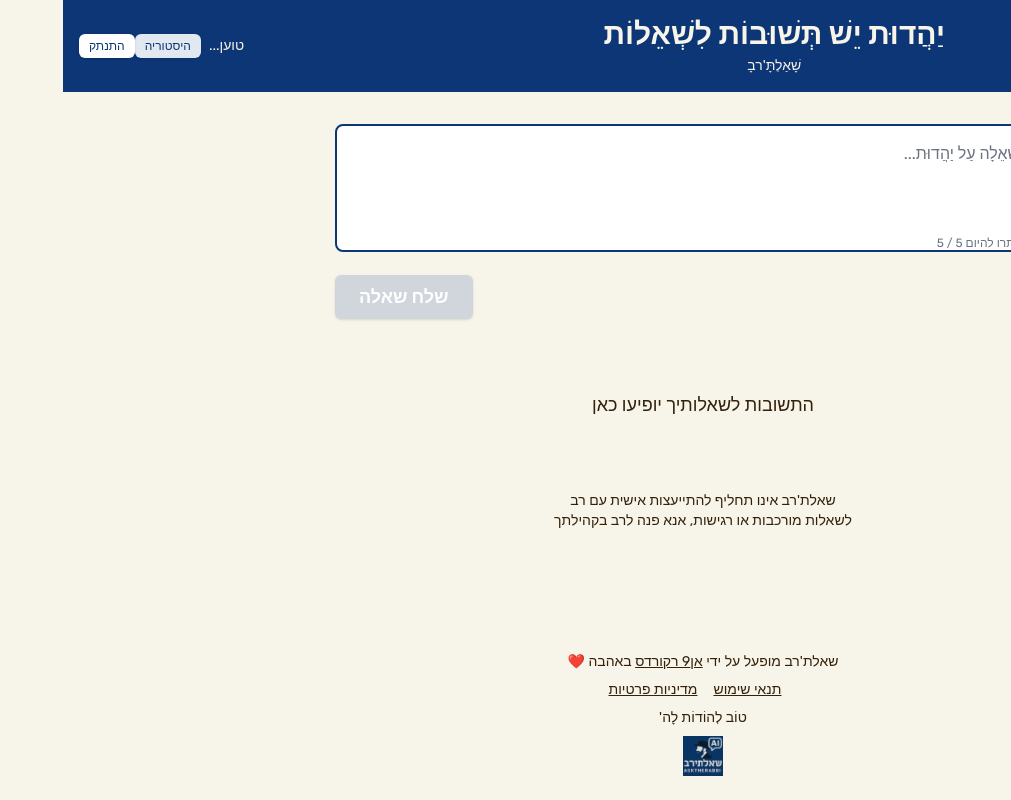
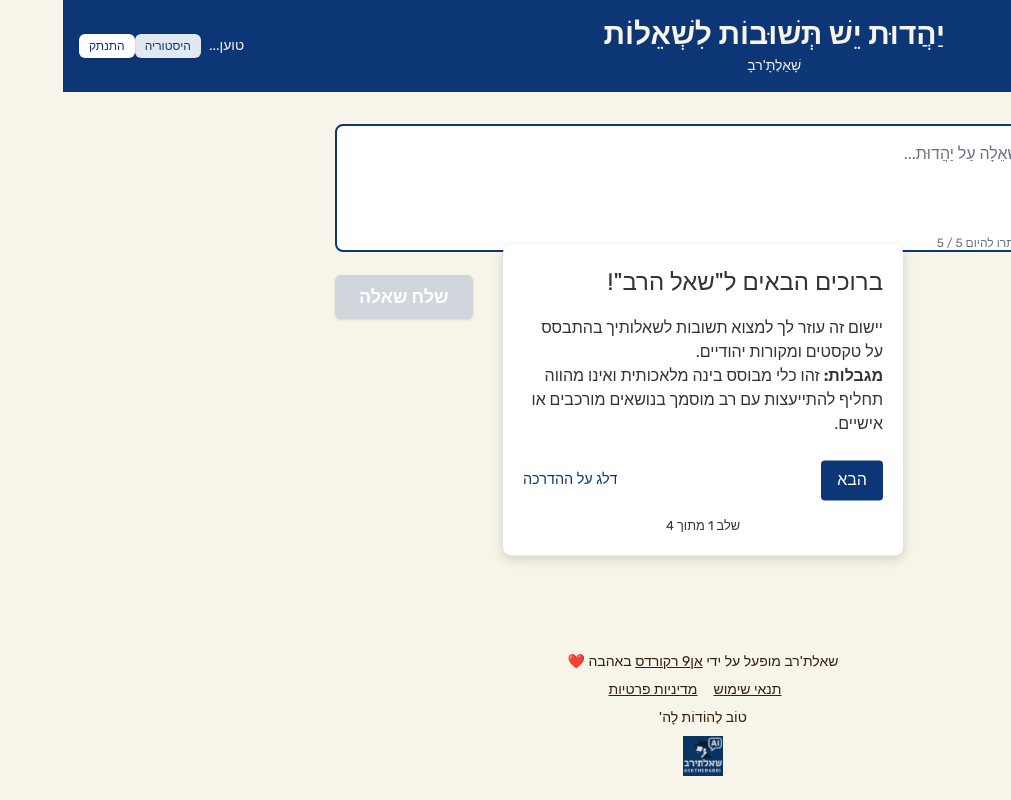
Before and after one commit to n9subs/AskARabbi, a Next.js app in the folder askarabbi/: page / in a window 1280 px wide. Shown: the whole page, without its empty margins (269-1280 px from the left). Built offline with nearby package versions, Linux system fonts and the light colour scheme; no server answers; sample sign-in values are in the browser's storage.

Commit message:
v0.0.0.9.9.5 - demo walkthrough

```diff
--- /dev/null
+++ b/askarabbi/src/app/components/Onboarding/OnboardingTour.tsx
@@ -0,0 +1,202 @@
+"use client";
+
+import React, { useState, useEffect } from 'react';
+
+interface OnboardingStep {
+  id: string;
+  title: string;
+  content: React.ReactNode;
+  targetElement?: string; // Optional query selector for highlighting
+}
+
+interface OnboardingTourProps {
+  onComplete: () => void;
+}
+
+const OnboardingTour: React.FC<OnboardingTourProps> = ({ onComplete }) => {
+  const [currentStepIndex, setCurrentStepIndex] = useState(0);
+  const [showTour, setShowTour] = useState(false);
+
+  // TODO: Replace with actual onboarding steps
+  const steps: OnboardingStep[] = [
+    {
+      id: 'welcome',
+      title: 'ברוכים הבאים ל"שאל הרב"!',
+      content: (
+        <>
+          <p style={{ textAlign: 'right' }}>יישום זה עוזר לך למצוא תשובות לשאלותיך בהתבסס על טקסטים ומקורות יהודיים.</p>
+          <p style={{ textAlign: 'right' }}><strong>מגבלות:</strong> זהו כלי מבוסס בינה מלאכותית ואינו מהווה תחליף להתייעצות עם רב מוסמך בנושאים מורכבים או אישיים.</p>
+        </>
+      ),
+    },
+    {
+      id: 'ask_question',
+      title: 'כיצד לשאול שאלה',
+      content: (
+        <>
+          <p style={{ textAlign: 'right' }}>פשוט הקלד את שאלתך בשדה הקלט הראשי ולחץ Enter או על כפתור "שאל".</p>
+          <p style={{ textAlign: 'right' }}><strong>דוגמאות לשאלות טובות:</strong></p>
+          <ul style={{ textAlign: 'right', listStylePosition: 'inside' }}>
+            <li>מהם דיני שמירת שבת?</li>
+            <li>תוכל להסביר את המושג תיקון עולם?</li>
+            <li>מה אומרת היהדות על צדקה?</li>
+          </ul>
+        </>
+      ),
+      targetElement: '#question-input', // Example: Assumes an input with id="question-input"
+    },
+    {
+        id: 'view_answer',
+        title: 'צפייה בתשובה',
+        content: <p style={{ textAlign: 'right' }}>{`התשובה תוצג כאן, לעיתים קרובות עם מקורות מהתנך, תלמוד וטקסטים רלוונטיים אחרים.`}</p>,
+        targetElement: '#answer-display-area', // Example: Assumes an element with id="answer-display-area"
+    },
+    {
+        id: 'history',
+        title: 'היסטוריית שאלות',
+        content: <p style={{ textAlign: 'right' }}>תוכל לצפות בשאלות ובתשובות הקודמות שלך בדף ההיסטוריה.</p>,
+        targetElement: '#history-button-placeholder', // Placeholder ID, to be added to actual button
+    }
+  ];
+
+  useEffect(() => {
+    // Check if the user has completed the tour before
+    const hasCompletedTour = localStorage.getItem('hasCompletedOnboardingTour');
+    if (!hasCompletedTour) {
+      setShowTour(true);
+    } else {
+      onComplete(); // If already completed, call onComplete immediately
+    }
+  }, [onComplete]);
+
+  const handleNext = () => {
+    if (currentStepIndex < steps.length - 1) {
+      setCurrentStepIndex(currentStepIndex + 1);
+    } else {
+      handleComplete();
+    }
+  };
+
+  const handlePrevious = () => {
+    if (currentStepIndex > 0) {
+      setCurrentStepIndex(currentStepIndex - 1);
+    }
+  };
+
+  const handleSkip = () => {
+    handleComplete();
+  };
+
+  const handleComplete = () => {
+    localStorage.setItem('hasCompletedOnboardingTour', 'true');
+    setShowTour(false);
+    onComplete();
+  };
+
+  // Moved useEffect for highlighting before the early return
+  // And ensure currentStep and targetElement are checked inside
+  useEffect(() => {
+    let highlightedElement: HTMLElement | null = null;
+    // Ensure we only run this if the tour is active and the step is valid
+    if (showTour && currentStepIndex < steps.length) {
+      const step = steps[currentStepIndex];
+      if (step && step.targetElement) {
+        try {
+          highlightedElement = document.querySelector(step.targetElement);
+          if (highlightedElement) {
+            // Define highlightStyle here or ensure it's in scope and correctly defined based on the step
+            const highlightStyleObj = {
+                outline: '3px solid #007bff',
+                boxShadow: '0 0 0 9999px rgba(0,0,0,0.5)',
+                position: 'relative',
+                zIndex: 1001,
+            };
+            highlightedElement.style.outline = highlightStyleObj.outline;
+            highlightedElement.style.boxShadow = highlightStyleObj.boxShadow;
+            highlightedElement.style.position = highlightStyleObj.position;
+            highlightedElement.style.zIndex = highlightStyleObj.zIndex.toString();
+            highlightedElement.scrollIntoView({ behavior: 'smooth', block: 'center' });
+          }
+        } catch {
+          console.warn("Onboarding tour: Could not find target element for selector:", step.targetElement);
+        }
+      }
+    }
+    return () => {
+      if (highlightedElement) {
+        highlightedElement.style.outline = '';
+        highlightedElement.style.boxShadow = '';
+        highlightedElement.style.position = '';
+        highlightedElement.style.zIndex = '';
+      }
+    };
+  }, [showTour, currentStepIndex, steps]); // Dependencies updated
+
+  if (!showTour || currentStepIndex >= steps.length) {
+    return null;
+  }
+
+  const currentStep = steps[currentStepIndex];
+
+  // Basic styling for the tour popover - you'll want to enhance this
+  const popoverStyle: React.CSSProperties = {
+    position: 'fixed',
+    top: '50%',
+    left: '50%',
+    transform: 'translate(-50%, -50%)',
+    backgroundColor: 'var(--background-card, white)', // Use CSS variable or default
+    color: 'var(--foreground-card, #333)', // Use CSS variable or default
+    padding: '20px',
+    borderRadius: '8px',
+    boxShadow: '0 4px 12px rgba(0, 0, 0, 0.15)',
+    zIndex: 1000,
+    maxWidth: '90vw', // Make it responsive, max 90% of viewport width
+    width: '400px', // Max width for larger screens
+    textAlign: 'right', // Default to right for Hebrew
+  };
+
+  return (
+    <div style={popoverStyle}>
+      <h2 style={{ marginTop: 0, marginBottom: '16px', fontSize: '1.5rem' }}>{currentStep.title}</h2>
+      <div style={{ marginBottom: '24px', fontSize: '1rem' }}>{currentStep.content}</div>
+      <div style={{ display: 'flex', justifyContent: 'space-between', alignItems: 'center', direction: 'rtl' }}>
+        <div> {/* Button group on the right for RTL (Previous, Next/Finish) */}
+          {currentStepIndex > 0 && (
+            <button
+              onClick={handlePrevious}
+              style={{ padding: '8px 16px', backgroundColor: '#f0f0f0', color: '#333', border: 'none', borderRadius: '4px', cursor: 'pointer', marginLeft: '8px' }}
+            >
+              הקודם
+            </button>
+          )}
+          {currentStepIndex < steps.length - 1 ? (
+            <button
+              onClick={handleNext}
+              style={{ padding: '8px 16px', backgroundColor: 'var(--primary, #007bff)', color: 'var(--primary-foreground, white)', border: 'none', borderRadius: '4px', cursor: 'pointer' }}
+            >
+              הבא
+            </button>
+          ) : (
+             <button
+             onClick={handleComplete}
+             style={{ padding: '8px 16px', backgroundColor: 'var(--primary, #007bff)', color: 'var(--primary-foreground, white)', border: 'none', borderRadius: '4px', cursor: 'pointer' }}
+           >
+             סיום
+           </button>
+          )}
+        </div>
+        <button /* Skip button on the left for RTL */
+          onClick={handleSkip}
+          style={{ background: 'none', border: 'none', color: 'var(--primary, #007bff)', cursor: 'pointer', fontSize: '0.9rem' }}
+        >
+          דלג על ההדרכה
+        </button>
+      </div>
+      <div style={{ marginTop: '16px', fontSize: '0.8rem', textAlign: 'center' }}>
+        שלב {currentStepIndex + 1} מתוך {steps.length}
+      </div>
+    </div>
+  );
+};
+
+export default OnboardingTour;
--- a/askarabbi/src/app/page.tsx
+++ b/askarabbi/src/app/page.tsx
@@ -10,6 +10,7 @@ import Linkify from '@/utils/linkify';
 import dynamic from 'next/dynamic';
 import Image from "next/image";
 import logo from "../../public/logo.png";
+import OnboardingTour from './components/Onboarding/OnboardingTour';
 
 // Dynamically import the new ScrollWriterLoader
 const ScrollWriterLoader = dynamic(() => import('./components/ScrollWriterLoader'), {
@@ -47,6 +48,7 @@ export default function Home() {
   const [showDisclaimerPopup, setShowDisclaimerPopup] = useState(false);
   const [rememberDisclaimerPreference, setRememberDisclaimerPreference] = useState(false);
   const [hasUserOptedOutOfDisclaimer, setHasUserOptedOutOfDisclaimer] = useState(false);
+  const [showOnboarding, setShowOnboarding] = useState(false);
 
   const loadingTexts = [
     "מחפש תשובה.",
@@ -166,8 +168,15 @@ export default function Home() {
   }, [isLoading, loadingTexts.length]); // Added loadingTexts.length to dependency array
 
   useEffect(() => {
-    const optedOut = localStorage.getItem('hideAskARabbiDisclaimer') === 'true';
-    setHasUserOptedOutOfDisclaimer(optedOut);
+    const optedOutDisclaimer = localStorage.getItem('hideAskARabbiDisclaimer') === 'true';
+    setHasUserOptedOutOfDisclaimer(optedOutDisclaimer);
+
+    const hasCompletedTour = localStorage.getItem('hasCompletedOnboardingTour') === 'true';
+    if (!hasCompletedTour) {
+      setShowOnboarding(true);
+    } else {
+      setShowOnboarding(false); // Ensure it's false if already completed
+    }
   }, []);
 
   // Effect to show disclaimer popup when an answer is set and user hasn't opted out
@@ -328,6 +337,7 @@ export default function Home() {
   return (
     <RouteGuard>
       <div className="min-h-screen bg-[var(--background)] text-[var(--foreground)] dark:bg-[var(--background)] dark:text-[var(--foreground)] flex flex-col">
+        {showOnboarding && <OnboardingTour onComplete={() => setShowOnboarding(false)} />}
         {/* Header */}
         <header className="p-4 bg-[var(--primary)] text-[var(--background)]">
           <div className="container mx-auto flex justify-between items-center">
```
